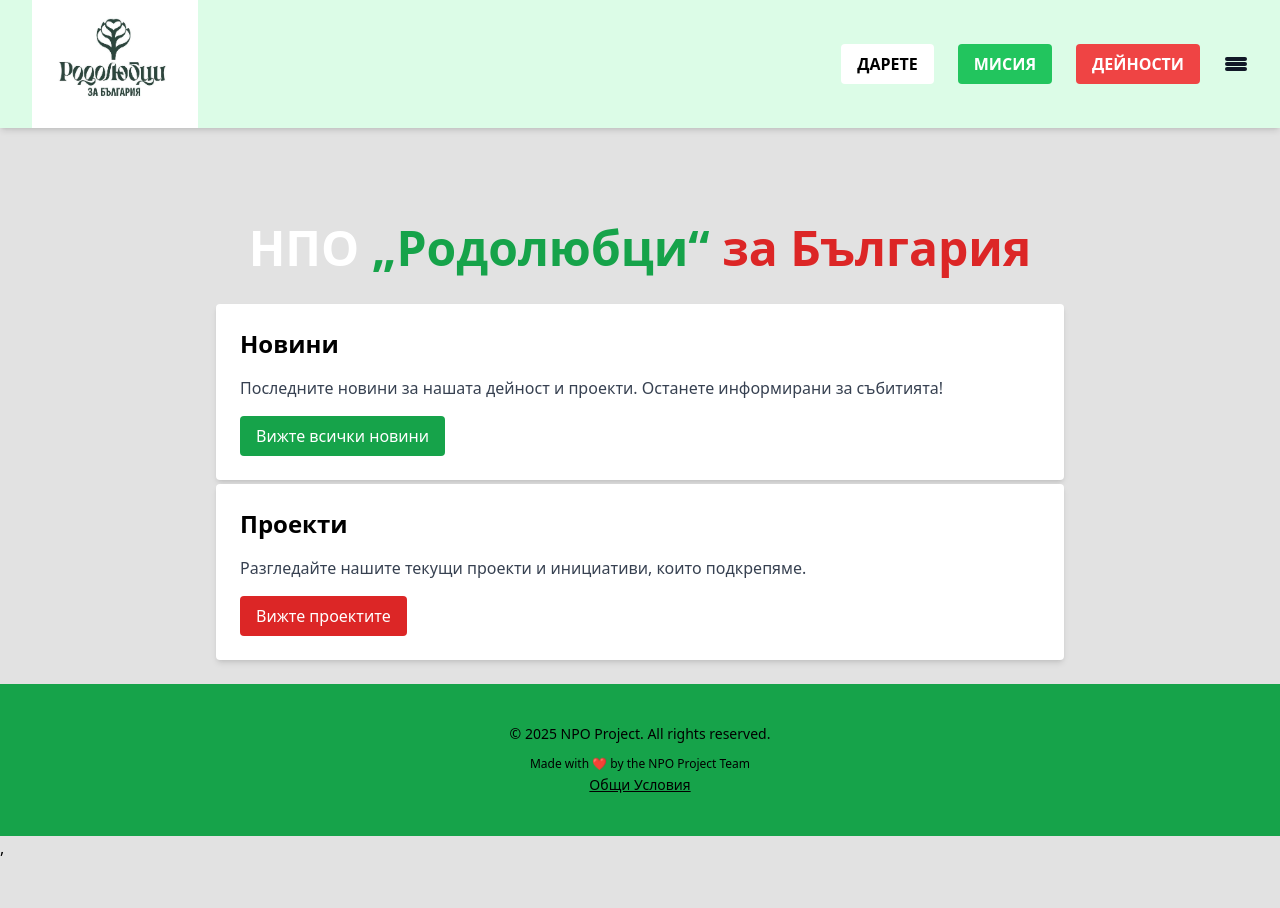
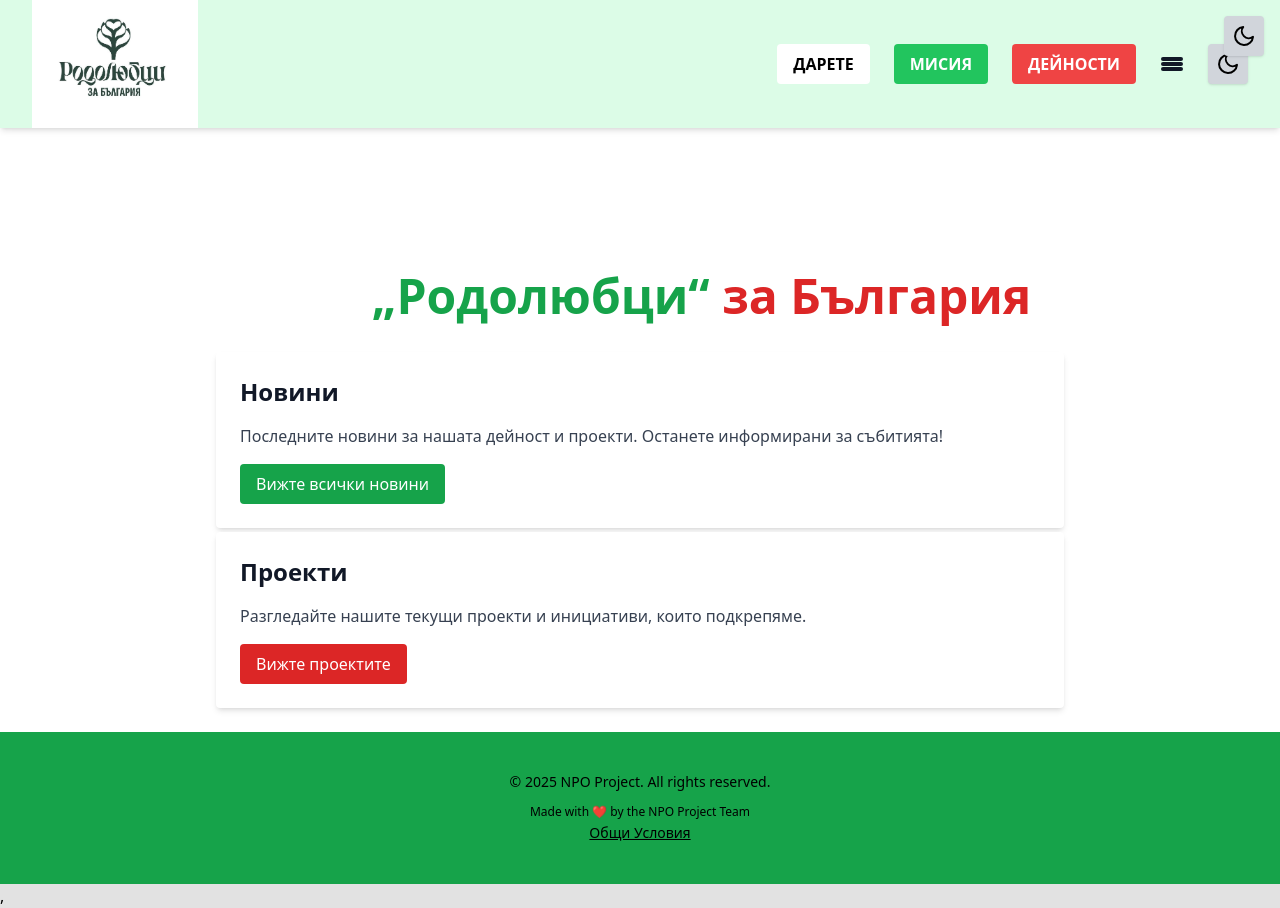
Before and after one commit to B-D-2409/NPO, a React (Vite) app in the folder NPO-PROJECT/: page / in a window 1280 px wide. Before the commit the page ends 860 px from the top, so only its background shows below. Built offline with nearby package versions, Linux system fonts and the light colour scheme.

Commit message:
dark mode theme components and correct tailwind config settings and style were added

```diff
--- a/NPO-PROJECT/src/App.jsx
+++ b/NPO-PROJECT/src/App.jsx
@@ -17,12 +17,44 @@ import "react-toastify/dist/ReactToastify.css";
 import AdminPage from './Components/Admin/Admin';
 import AdminLogin from './Components/Authentication/AdminLogin';
 import EmailLinkHandler from './Components/Authentication/EmailLinkHandler';
+import useDarkMode from './Components/Common/Theme'
+
 function App() {
+  const [darkMode, setDarkMode] = useDarkMode();
+
   return (
-    <div className="min-h-screen flex flex-col">
-      <NavigationBar />
+    // Wrap whole app to toggle dark mode class globally
+    <div className={darkMode ? "dark" : ""}>
+      <div className="min-h-screen flex flex-col bg-white dark:bg-gray-900 text-gray-900 dark:text-gray-100">
 
-      <main className="flex-grow pt-20 px-4">
+      <NavigationBar darkMode={darkMode} setDarkMode={setDarkMode} />
+
+        {/* Dark mode toggle button fixed top-right */}
+        <div className="fixed top-4 right-4 z-50">
+          <button
+            onClick={() => setDarkMode(!darkMode)}
+            aria-label={darkMode ? "Switch to light mode" : "Switch to dark mode"}
+            className="p-2 bg-gray-300 dark:bg-gray-700 rounded text-black dark:text-white shadow transition-colors"
+          >
+            {darkMode ? (
+              // Sun icon for light mode
+              <svg xmlns="http://www.w3.org/2000/svg" className="h-6 w-6" fill="none"
+                viewBox="0 0 24 24" stroke="currentColor" strokeWidth={2}>
+                <path strokeLinecap="round" strokeLinejoin="round"
+                  d="M12 3v1m0 16v1m8.66-9h-1M4.34 12h-1m15.36 4.95l-.7-.7M6.34 6.34l-.7-.7m12.02 12.02l-.7-.7M6.34 17.66l-.7-.7M12 7a5 5 0 100 10 5 5 0 000-10z" />
+              </svg>
+            ) : (
+              // Moon icon for dark mode
+              <svg xmlns="http://www.w3.org/2000/svg" className="h-6 w-6" fill="none"
+                viewBox="0 0 24 24" stroke="currentColor" strokeWidth={2}>
+                <path strokeLinecap="round" strokeLinejoin="round"
+                  d="M21 12.79A9 9 0 1111.21 3 7 7 0 0021 12.79z" />
+              </svg>
+            )}
+          </button>
+        </div>
+
+        <main className="flex-grow pt-32 px-4">
           <Routes>
             <Route path="/" element={<Home />} />
             <Route path="/mission" element={<Mission />} />
@@ -39,8 +71,11 @@ function App() {
             <Route path="/email-link" element={<EmailLinkHandler />} />
           </Routes>
         </main>
+
         <ToastContainer position="top-right" autoClose={3000} />
         <Footer />
+
+      </div>
     </div>
   );
 }
--- /dev/null
+++ b/NPO-PROJECT/src/Components/Common/Theme.jsx
@@ -0,0 +1,29 @@
+import { useEffect, useState } from "react";
+
+function useDarkMode() {
+  const [isDark, setIsDark] = useState(() => {
+    // Check if user already prefers dark or saved preference
+    if (typeof window !== "undefined") {
+      const saved = localStorage.getItem('darkMode');
+      if (saved !== null) return saved === 'true';
+      return window.matchMedia('(prefers-color-scheme: dark)').matches;
+    }
+    return false;
+  });
+
+  useEffect(() => {
+    const root = window.document.documentElement;
+    if (isDark) {
+      root.classList.add('dark');
+      localStorage.setItem('darkMode', 'true');
+    } else {
+      root.classList.remove('dark');
+      localStorage.setItem('darkMode', 'false');
+    }
+  }, [isDark]);
+
+  return [isDark, setIsDark];
+}
+
+
+export default useDarkMode;
--- a/NPO-PROJECT/src/Components/NavigationBar/NavigationBar.jsx
+++ b/NPO-PROJECT/src/Components/NavigationBar/NavigationBar.jsx
@@ -1,10 +1,9 @@
 import { useState } from "react";
 import { Link } from "react-router-dom";
-
-function NavigationBar() {
+import useDarkMode from "../Common/Theme";
+function NavigationBar({ darkMode, setDarkMode }) {
     const [isMenuOpen, setIsMenuOpen] = useState(false);
     const [isMoreOpen, setIsMoreOpen] = useState(false);
-    const [isLoginOpen, setIsLoginOpen] = useState(false);
 
     const mainLinks = [
         { to: "/donationform", label: "ДАРЕТЕ", color: "bg-white text-black" },
@@ -23,16 +22,14 @@ function NavigationBar() {
     return (
         <nav className="bg-green-100 shadow-md fixed w-full top-0 z-50 h-32">
             <div className="max-w-7xl mx-auto px-6 sm:px-6 lg:px-8 h-full flex items-center justify-between">
+                {/* Logo */}
                 <div className="flex-shrink-0 h-full flex items-center">
                     <Link to="/" className="h-full flex items-center">
-                        <img
-                            className="h-full w-auto object-contain"
-                            src="/Logo.png"
-                            alt="Logo"
-                        />
+                        <img className="h-full w-auto object-contain" src="/Logo.png" alt="Logo" />
                     </Link>
                 </div>
 
+                {/* Desktop menu */}
                 <div className="hidden md:flex items-center justify-end space-x-6 flex-1">
                     {mainLinks.map(({ to, label, color }) => (
                         <Link
@@ -92,16 +89,46 @@ function NavigationBar() {
                         )}
                     </div>
 
+                    {/* Dark mode toggle on desktop only */}
+                    <button
+                        onClick={() => setDarkMode(!darkMode)}
+                        aria-label={darkMode ? "Switch to light mode" : "Switch to dark mode"}
+                        className="ml-4 p-2 bg-gray-300 dark:bg-gray-700 rounded text-black dark:text-white shadow transition-colors"
+                    >
+                        {darkMode ? (
+                            <svg
+                                xmlns="http://www.w3.org/2000/svg"
+                                className="h-6 w-6"
+                                fill="none"
+                                viewBox="0 0 24 24"
+                                stroke="currentColor"
+                                strokeWidth={2}
+                            >
+                                <path
+                                    strokeLinecap="round"
+                                    strokeLinejoin="round"
+                                    d="M12 3v1m0 16v1m8.66-9h-1M4.34 12h-1m15.36 4.95l-.7-.7M6.34 6.34l-.7-.7m12.02 12.02l-.7-.7M6.34 17.66l-.7-.7M12 7a5 5 0 100 10 5 5 0 000-10z"
+                                />
+                            </svg>
+                        ) : (
+                            <svg
+                                xmlns="http://www.w3.org/2000/svg"
+                                className="h-6 w-6"
+                                fill="none"
+                                viewBox="0 0 24 24"
+                                stroke="currentColor"
+                                strokeWidth={2}
+                            >
+                                <path strokeLinecap="round" strokeLinejoin="round" d="M21 12.79A9 9 0 1111.21 3 7 7 0 0021 12.79z" />
+                            </svg>
+                        )}
+                    </button>
                 </div>
 
+                {/* Mobile menu and links */}
                 <div className="md:hidden flex items-center space-x-4">
-
                     {mainLinks.map(({ to, label, color }) => (
-                        <Link
-                            key={label}
-                            to={to}
-                            className={`px-2 py-1 rounded font-semibold text-sm ${color}`}
-                        >
+                        <Link key={label} to={to} className={`px-2 py-1 rounded font-semibold text-sm ${color}`}>
                             {label}
                         </Link>
                     ))}
@@ -131,6 +158,8 @@ function NavigationBar() {
                     </button>
                 </div>
             </div>
+
+            {/* Mobile expanded menu */}
             {isMenuOpen && (
                 <div className="md:hidden flex flex-col px-4 pb-4 space-y-2 bg-white shadow-sm">
                     {moreLinks.map(({ to, label }) => (
@@ -143,13 +172,41 @@ function NavigationBar() {
                             {label}
                         </Link>
                     ))}
-                    <Link
-                        to="/authentication"
-                        className="text-center text-gray-700 hover:text-green-600 py-2"
-                        onClick={() => setIsMenuOpen(false)}
+
+                    {/* Dark mode toggle on mobile only, placed below menu items */}
+                    <button
+                        onClick={() => setDarkMode(!darkMode)}
+                        aria-label={darkMode ? "Switch to light mode" : "Switch to dark mode"}
+                        className="mt-4 p-2 bg-gray-300 dark:bg-gray-700 rounded text-black dark:text-white shadow transition-colors w-full"
                     >
-                        Вход
-                    </Link>
+                        {darkMode ? (
+                            <svg
+                                xmlns="http://www.w3.org/2000/svg"
+                                className="h-6 w-6 mx-auto"
+                                fill="none"
+                                viewBox="0 0 24 24"
+                                stroke="currentColor"
+                                strokeWidth={2}
+                            >
+                                <path
+                                    strokeLinecap="round"
+                                    strokeLinejoin="round"
+                                    d="M12 3v1m0 16v1m8.66-9h-1M4.34 12h-1m15.36 4.95l-.7-.7M6.34 6.34l-.7-.7m12.02 12.02l-.7-.7M6.34 17.66l-.7-.7M12 7a5 5 0 100 10 5 5 0 000-10z"
+                                />
+                            </svg>
+                        ) : (
+                            <svg
+                                xmlns="http://www.w3.org/2000/svg"
+                                className="h-6 w-6 mx-auto"
+                                fill="none"
+                                viewBox="0 0 24 24"
+                                stroke="currentColor"
+                                strokeWidth={2}
+                            >
+                                <path strokeLinecap="round" strokeLinejoin="round" d="M21 12.79A9 9 0 1111.21 3 7 7 0 0021 12.79z" />
+                            </svg>
+                        )}
+                    </button>
                 </div>
             )}
         </nav>
@@ -157,4 +214,7 @@ function NavigationBar() {
 
 }
 
+
+
+
 export default NavigationBar;
--- a/NPO-PROJECT/src/index.css
+++ b/NPO-PROJECT/src/index.css
@@ -1,3 +1,23 @@
 @tailwind base;
 @tailwind components;
 @tailwind utilities;
+
+/* Apply to all input, textarea, select elements */
+
+/* Default light mode form container */
+form,
+.form-container,
+.section-container,
+.card,
+.container {
+  @apply bg-white text-black transition-colors duration-300;
+}
+
+/* Dark mode form container */
+.dark form,
+.dark .form-container,
+.dark .section-container,
+.dark .card,
+.dark .container {
+  @apply bg-gray-900 text-white;
+}
--- a/NPO-PROJECT/tailwind.config.js
+++ b/NPO-PROJECT/tailwind.config.js
@@ -1,4 +1,5 @@
 export default {
+  darkMode: 'class',
   content: ["./index.html", "./src/**/*.{html,js,ts,jsx,tsx}"],
   theme: {
     extend: {},
```
Lines whose indentation alone changed are shown as unchanged.
